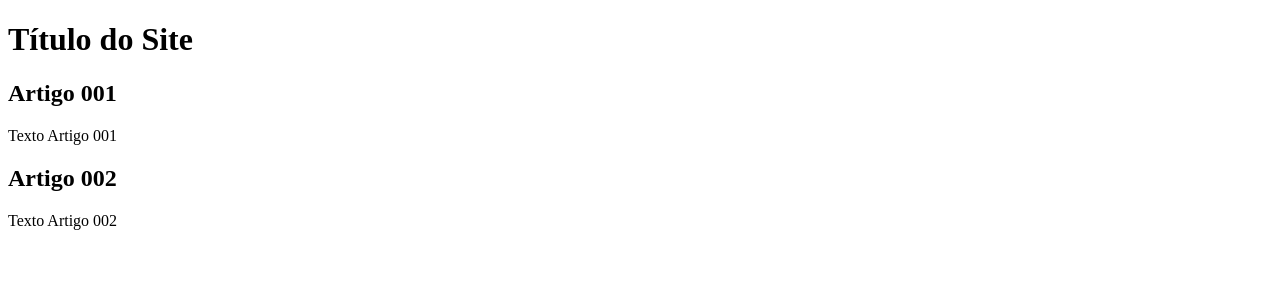
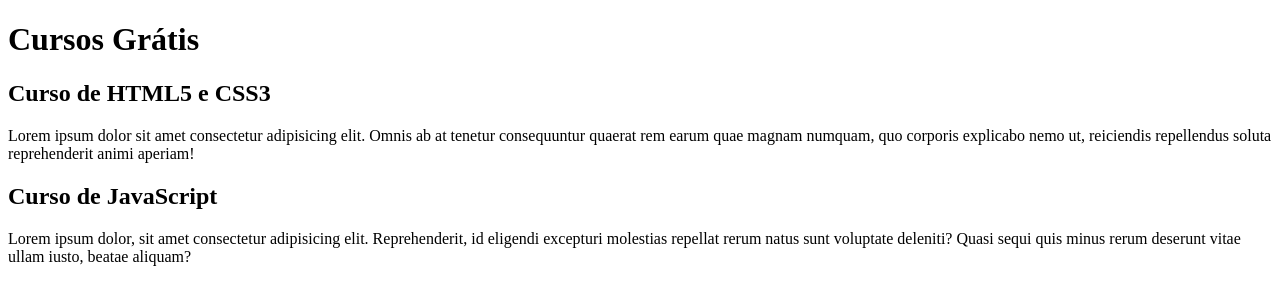
Before and after one commit to barbaramminotti/projeto-site, a plain HTML site: page index.html in a window 1280 px wide. Drawn offline with Linux system fonts and the light colour scheme.

Commit message:
Comecei a escrever o conteúdo

```diff
--- a/index.html
+++ b/index.html
@@ -8,15 +8,15 @@
 <body>
     <main>
         <header>
-            <h1>Título do Site</h1>
+            <h1>Cursos Grátis</h1>
         </header>
         <article>
-            <h2>Artigo 001</h2>
-            <p>Texto Artigo 001</p>
+            <h2>Curso de HTML5 e CSS3</h2>
+            <p>Lorem ipsum dolor sit amet consectetur adipisicing elit. Omnis ab at tenetur consequuntur quaerat rem earum quae magnam numquam, quo corporis explicabo nemo ut, reiciendis repellendus soluta reprehenderit animi aperiam!</p>
         </article>
         <article>
-            <h2>Artigo 002</h2>
-            <p>Texto Artigo 002</p>
+            <h2>Curso de JavaScript</h2>
+            <p>Lorem ipsum dolor, sit amet consectetur adipisicing elit. Reprehenderit, id eligendi excepturi molestias repellat rerum natus sunt voluptate deleniti? Quasi sequi quis minus rerum deserunt vitae ullam iusto, beatae aliquam?</p>
         </article>
     </main>
 </body>
```
